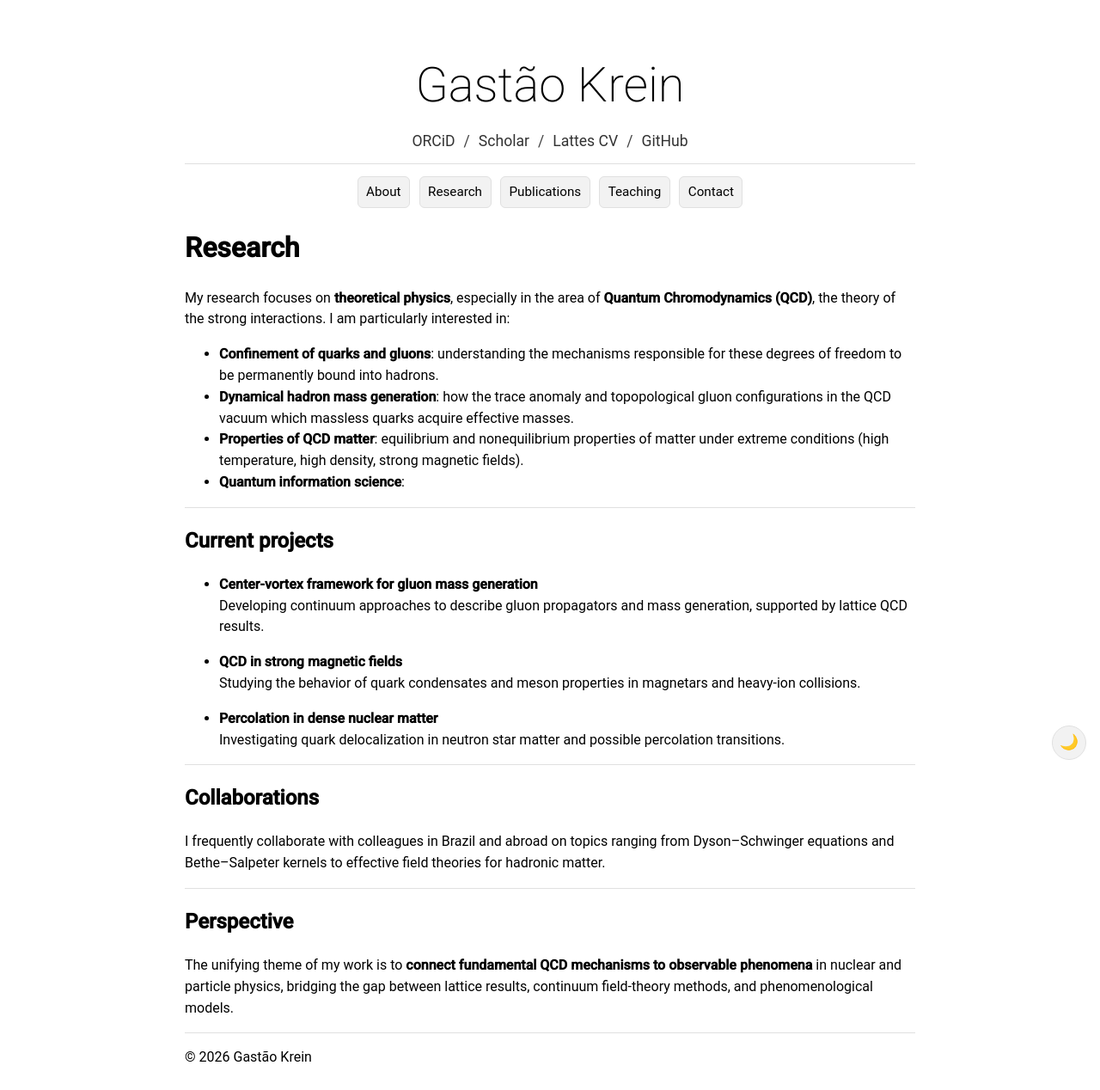
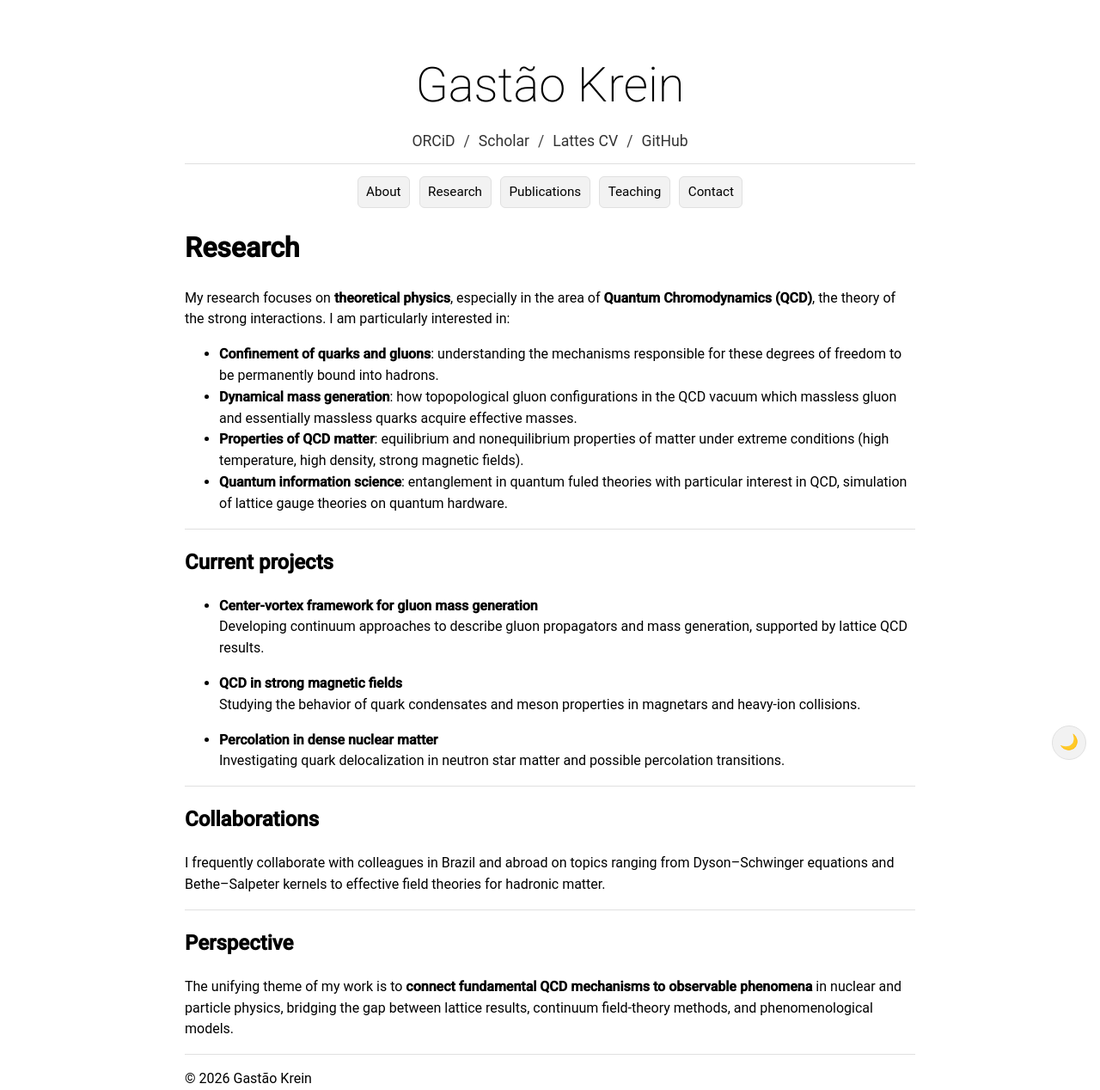
Before and after one commit to gkrein/gkrein.github.io, a Jekyll site: the page built from research.md, in a window 1280 px wide. Shown: the whole page at 86% size. Built offline with Jekyll 4.4.1, drawn with Linux system fonts in a browser that asks for light colours; some web fonts are replaced; before the commit the page ends 1243 px from its top, so only the background shows below that.

Commit message:
Update research.md

```diff
--- a/research.md
+++ b/research.md
@@ -9,9 +9,9 @@ permalink: /Research.html
 My research focuses on **theoretical physics**, especially in the area of **Quantum Chromodynamics (QCD)**, the theory of the strong interactions. I am particularly interested in:
 
 - **Confinement of quarks and gluons**: understanding the mechanisms responsible for these degrees of freedom to be permanently bound into hadrons.
-- **Dynamical hadron mass generation**: how the trace anomaly and topopological gluon configurations in the QCD vacuum which massless quarks acquire effective masses.
+- **Dynamical mass generation**: how topopological gluon configurations in the QCD vacuum which massless gluon and essentially massless quarks acquire effective masses.
 - **Properties of QCD matter**: equilibrium and nonequilibrium properties of matter under extreme conditions (high temperature, high density, strong magnetic fields).
-- **Quantum information science**:
+- **Quantum information science**: entanglement in quantum fuled theories with particular interest in QCD, simulation of lattice gauge theories on quantum hardware.
 
 ---
 
```
